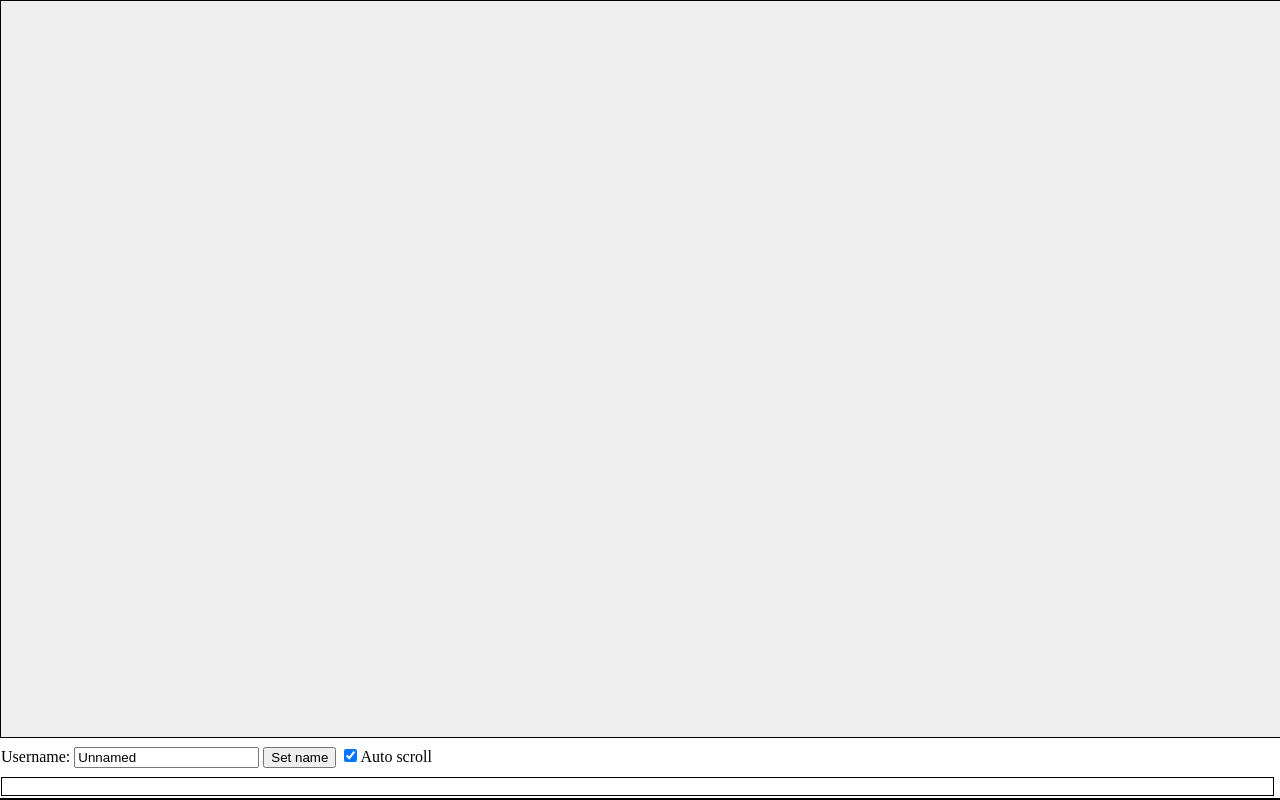
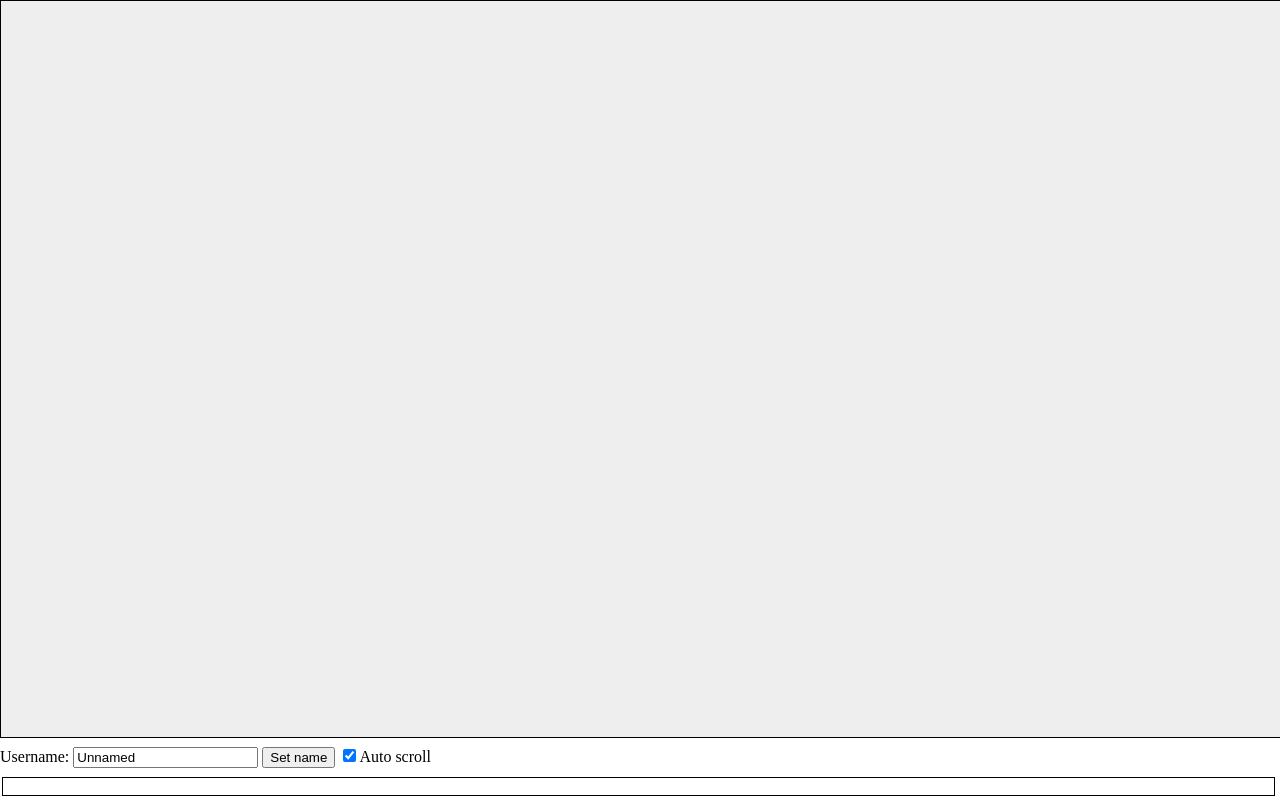
Before and after one commit to AntonUden/XSS-Example, a website: page client/index.html in a window 1280 px wide. Drawn offline with nearby package versions, Linux system fonts and the light colour scheme; no server answers.

Commit message:
Removed ugly line

```diff
--- a/client/style.css
+++ b/client/style.css
@@ -13,10 +13,11 @@ body {
 }
 
 #chat_input {
-	width: 99%;
 	position: fixed;
 	bottom: 4px;
 	border:1px solid #000000;
+	width: 99%;
+	margin-left: 2px;
 }
 
 #name {
@@ -29,7 +30,6 @@ body {
 	width: 100%;
 	position: fixed;
 	bottom: 0px;
-	border:1px solid #000000;
 }
 
 #chatDiv {
```
